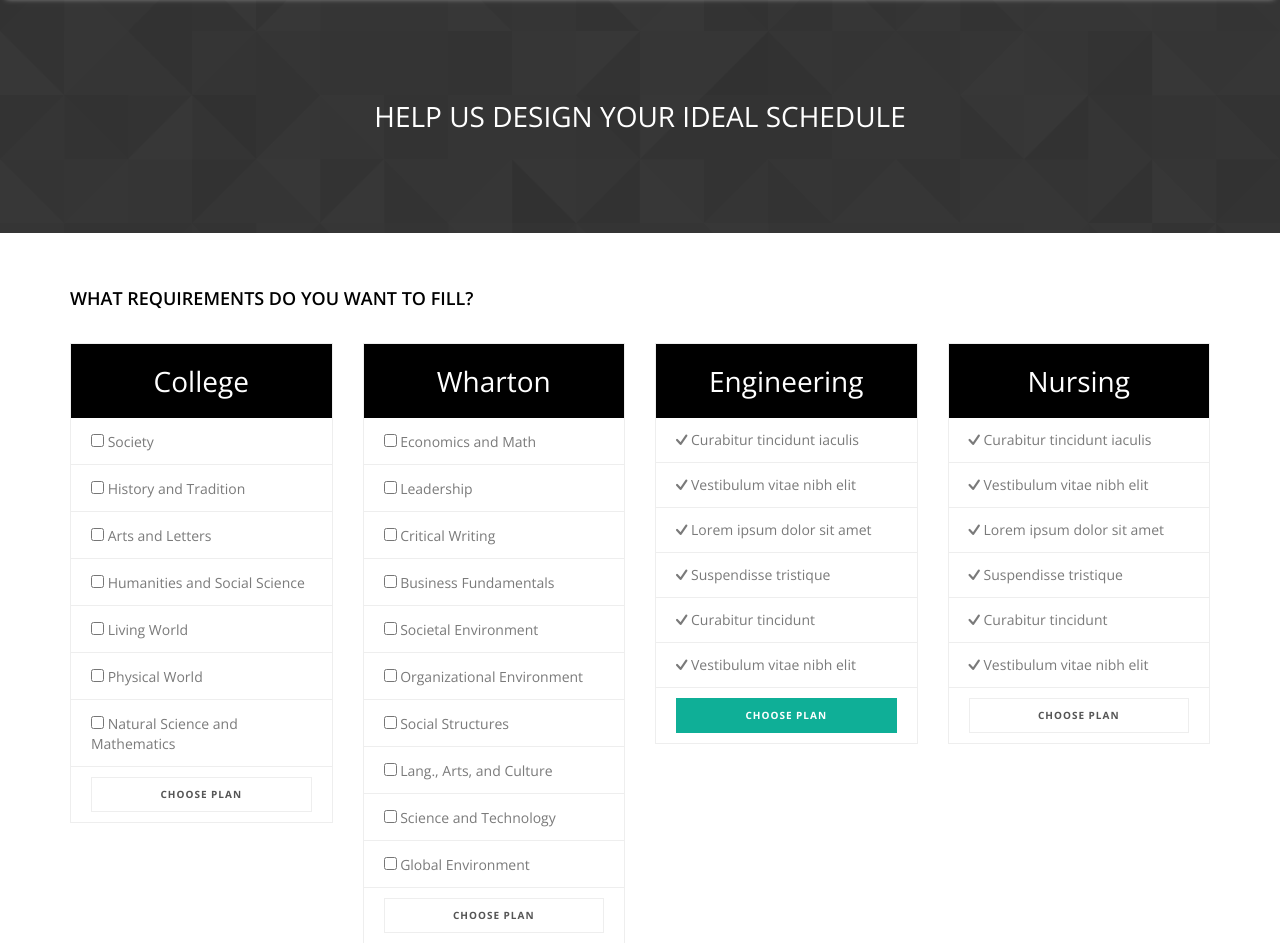
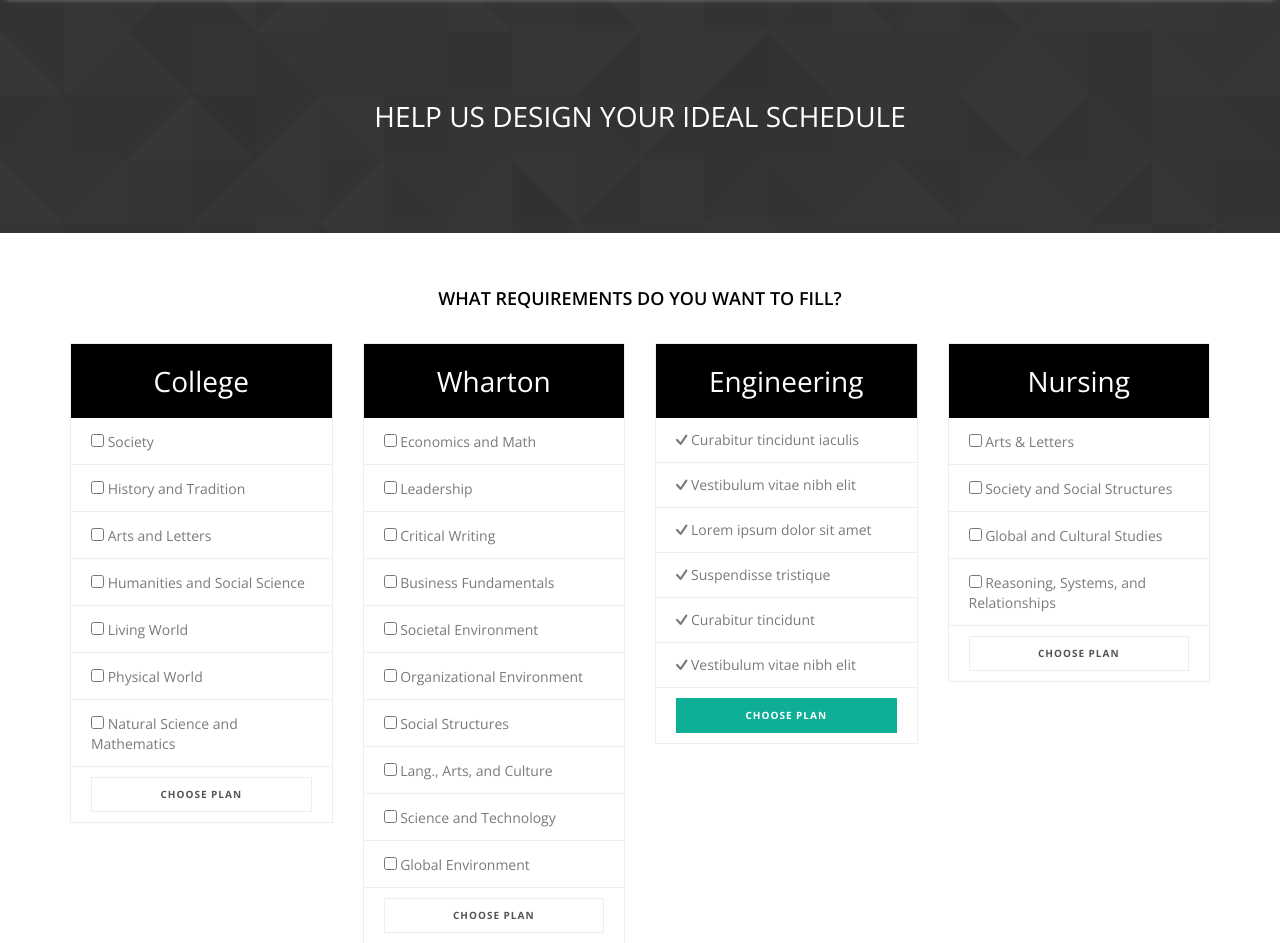
Before and after one commit to shulmanbrent/Penn-Schedule-Builder, a Flask app: page /scheduler in a window 1280 px wide. Shown: the part 65-1008 px from the top of the page. Run offline with Flask 2, Linux system fonts and the light colour scheme; some libraries are stand-ins or nearby versions; some web fonts are replaced.

Commit message:
Edited nursing requirements

```diff
--- a/templates/scheduler.html
+++ b/templates/scheduler.html
@@ -13,7 +13,7 @@
         <div class="container">
             <div class="row">
                 <div class="col-md-12">
-                    <h4 class="heading-mini">What requirements do you want to fill?</h4>
+                    <h4 class="heading-mini"><center>What requirements do you want to fill?</center></h4>
                 </div>
             </div>
 
@@ -91,12 +91,10 @@
                         </div>
                         <div class="pricing-desc">
                             <ul class="list-unstyled">
-                                <li><i class="ion-checkmark-round"></i> Curabitur tincidunt iaculis</li>
-                                <li><i class="ion-checkmark-round"></i> Vestibulum vitae nibh elit</li>
-                                <li><i class="ion-checkmark-round"></i> Lorem ipsum dolor sit amet</li>
-                                <li><i class="ion-checkmark-round"></i> Suspendisse tristique </li>
-                                <li><i class="ion-checkmark-round"></i> Curabitur tincidunt </li>
-                                <li><i class="ion-checkmark-round"></i> Vestibulum vitae nibh elit</li>
+                                <li><input type="checkbox" name="vehicle" placeholder="" value=""> Arts & Letters</li>
+                                <li><input type="checkbox" name="vehicle" placeholder="" value=""> Society and Social Structures</li>
+                                <li><input type="checkbox" name="vehicle" placeholder="" value=""> Global and Cultural Studies</li>
+                                <li><input type="checkbox" name="vehicle" placeholder="" value=""> Reasoning, Systems, and Relationships</li>
                             </ul>
                         </div>
                         <div class="pricing-select">
```
